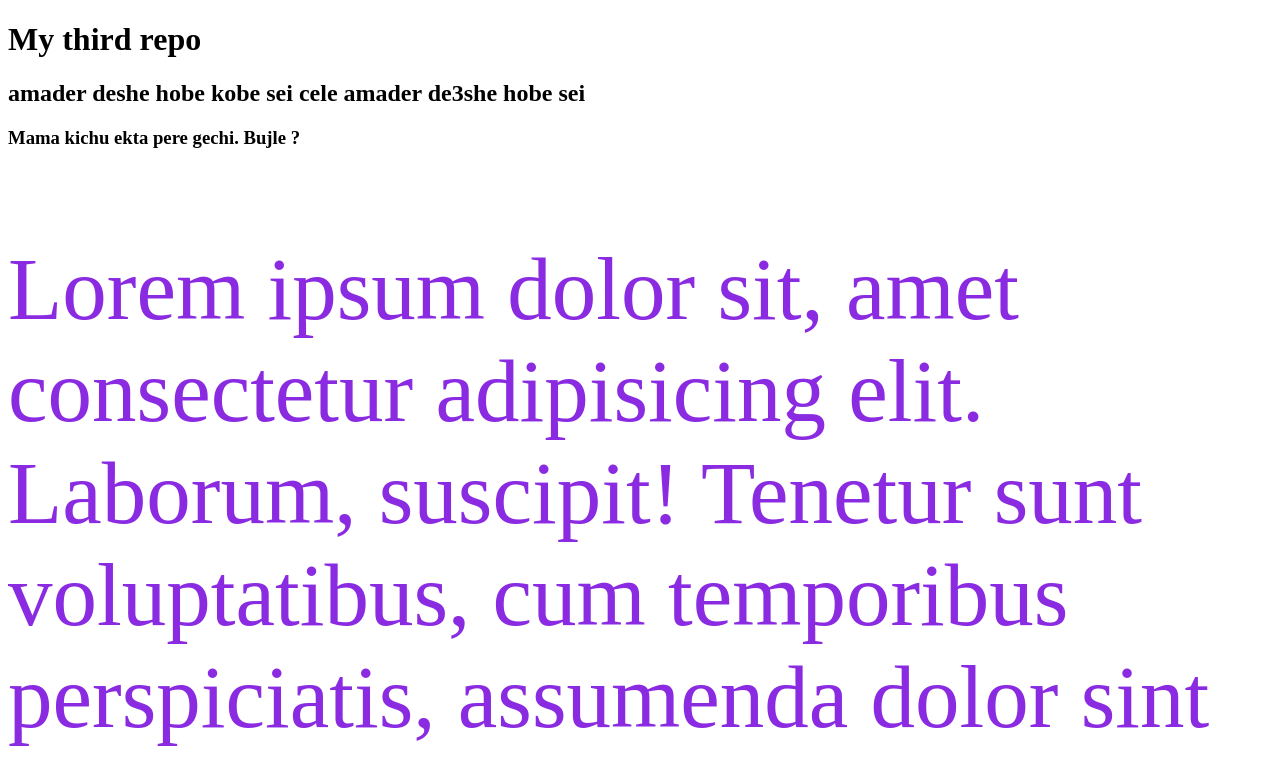
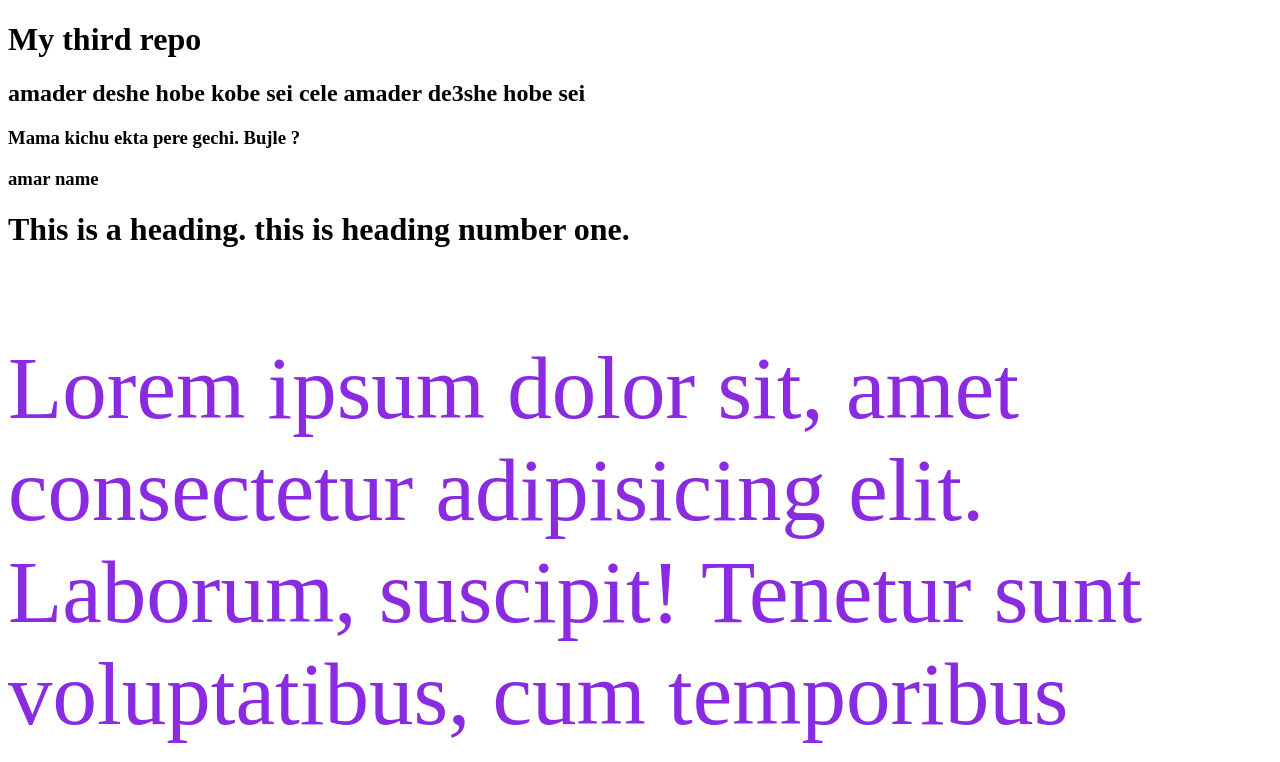
Before and after one commit to ArShadhinJr/my-third-repo, a plain HTML site: page index.html in a window 1280 px wide. Shown: the top 762 px of the page. Drawn offline with Linux system fonts and the light colour scheme.

Commit message:
div and h1 added

```diff
--- a/index.html
+++ b/index.html
@@ -11,6 +11,10 @@
     <h1>My third repo</h1>
     <h2>amader deshe hobe kobe sei cele amader de3she  hobe sei </h2>
     <h3>Mama kichu ekta pere gechi. Bujle ? </h3>
+    <div>
+        <h3>amar name</h3>
+        <h1>This is a heading. this is heading number one.</h1>
+    </div>
     <p>Lorem ipsum dolor sit, amet consectetur adipisicing elit. Laborum, suscipit! Tenetur sunt voluptatibus, cum temporibus perspiciatis, assumenda dolor sint magni ex, sequi architecto deleniti illo. Corrupti asperiores fugit harum perspiciatis voluptas. Est, ipsa maiores iure dolores ullam placeat unde repudiandae accusantium iste quod enim repellat iusto fugiat esse debitis aspernatur saepe nostrum amet sequi? Et sapiente eveniet exercitationem cupiditate ea perferendis laboriosam ex quos dolor deleniti eos enim soluta, fugit quo ab veritatis illum autem necessitatibus excepturi nemo. Aut dolorem et animi quas reprehenderit pariatur iure, temporibus expedita? Aperiam, reiciendis! Cupiditate esse porro eos ad dolores dignissimos quaerat blanditiis exercitationem.</p>
 </body>
 </html>
```
